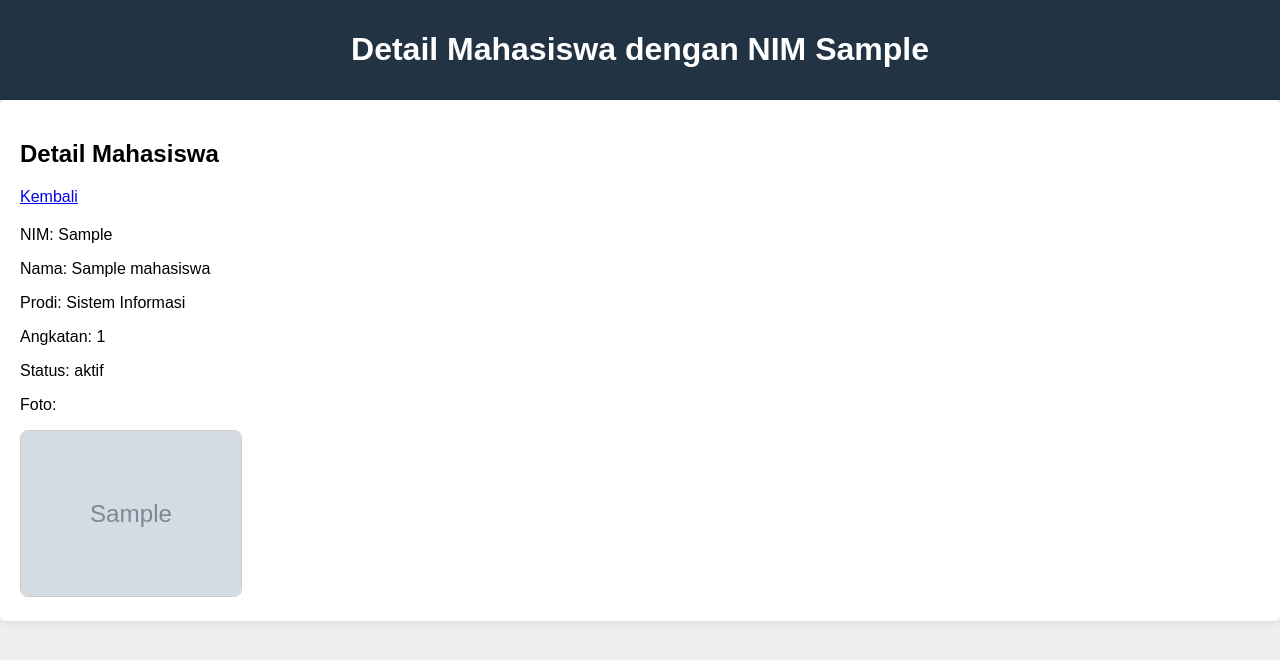
After one commit to RakaKrisnawan/crud-mahasiswa, a PHP site: page /mahasiswa/detail.php?id=1 in a window 1280 px wide. The commit adds this page. Shown: the top 660 px of the page. Run offline with PHP 8.4, Linux system fonts and the light colour scheme; the visitor is signed in with stand-in values (Sample User, id 1); tables that the repository leaves empty hold one stand-in row (values such as "Sample post"); grey boxes marked "Sample" are stand-in pictures.

Commit message:
Update schema.sql, class/Mahasiswa.php, index.php, and mahasiswa/ folder for new mahasiswa table structure; add mahasiswa/detail.php to show full data by id

```diff
--- a/class/Mahasiswa.php
+++ b/class/Mahasiswa.php
@@ -11,6 +11,7 @@ class Mahasiswa {
     public $prodi;
     public $status;
     public $foto;
+    public $angkatan;
 
     public function __construct($db) {
         $this->db = $db;
@@ -30,6 +31,7 @@ class Mahasiswa {
             $this->prodi = $data["prodi"];
             $this->status = $data["status"];
             $this->foto = $data["foto"];
+            $this->angkatan = $data["angkatan"]; // ambil angkatan
             return true;
         }
         return false;
@@ -44,15 +46,16 @@ class Mahasiswa {
 
     // Insert data baru
     public function create() {
-        $sql = "INSERT INTO {$this->table} (nim, nama, prodi, status, foto)
-                VALUES (:nim, :nama, :prodi, :status, :foto)";
+        $sql = "INSERT INTO {$this->table} (nim, nama, prodi, status, foto, angkatan)
+                VALUES (:nim, :nama, :prodi, :status, :foto, :angkatan)";
         $stmt = $this->db->prepare($sql);
         return $stmt->execute([
             "nim" => $this->nim,
             "nama" => $this->nama,
             "prodi" => $this->prodi,
             "status" => $this->status,
-            "foto" => $this->foto
+            "foto" => $this->foto,
+            "angkatan" => $this->angkatan
         ]);
     }
 
@@ -63,7 +66,8 @@ class Mahasiswa {
                     nama = :nama,
                     prodi = :prodi,
                     status = :status,
-                    foto = :foto
+                    foto = :foto,
+                    angkatan = :angkatan
                 WHERE id = :id";
 
         $stmt = $this->db->prepare($sql);
@@ -74,6 +78,7 @@ class Mahasiswa {
             "prodi" => $this->prodi,
             "status" => $this->status,
             "foto" => $this->foto,
+            "angkatan" => $this->angkatan,
             "id" => $this->id
         ]);
     }
--- /dev/null
+++ b/mahasiswa/detail.php
@@ -0,0 +1,55 @@
+<?php
+require_once "../inc/config.php";
+require_once "../class/Mahasiswa.php";
+
+// cek login
+if (!isset($_SESSION["user_id"])) {
+    header("Location: ../login.php");
+    exit;
+}
+
+// pastikan ada id
+if (!isset($_GET["id"])) {
+    die("ID mahasiswa tidak ditemukan.");
+}
+
+$id = intval($_GET["id"]);
+$mahasiswa = new Mahasiswa($db);
+
+if (!$mahasiswa->loadById($id)) {
+    die("Data mahasiswa tidak ditemukan.");
+}
+?>
+<!DOCTYPE html>
+<html lang="en">
+<head>
+  <meta charset="UTF-8">
+  <meta name="viewport" content="width=device-width, initial-scale=1.0">
+  <title>Detail Mahasiswa</title>
+  <link rel="stylesheet" href="../css/style.css">
+</head>
+<body>
+    <header>
+        <h1>Detail Mahasiswa dengan NIM <?= htmlspecialchars($mahasiswa->nim) ?></h1>
+    </header>
+    <section>
+        <h1>Detail Mahasiswa</h1>
+        <a href="../index.php">Kembali</a>
+
+        <div style="margin-top: 20px;">
+
+            <p>NIM: <?= htmlspecialchars($mahasiswa->nim) ?></p>
+            <p>Nama: <?= htmlspecialchars($mahasiswa->nama) ?></p>
+            <p>Prodi: <?= htmlspecialchars($mahasiswa->prodi) ?></p>
+            <p>Angkatan: <?= htmlspecialchars($mahasiswa->angkatan ) ?></p>
+            <p>Status: <?= htmlspecialchars($mahasiswa->status) ?></p>
+
+            <p>Foto:</p>
+            <img src="../uploads/foto_mahasiswa/<?= htmlspecialchars($mahasiswa->foto) ?>"
+                style="width:220px; border:1px solid #ccc; border-radius:8px;">
+        </div>
+
+    </section>
+
+</body>
+</html>
```
Also changed, not shown: index.php (+4 -19 lines), mahasiswa/create.php (+22 -1 lines), mahasiswa/delete.php (+7 -8 lines), mahasiswa/update.php (+7 -1 lines), schema.sql (+18 -8 lines).
